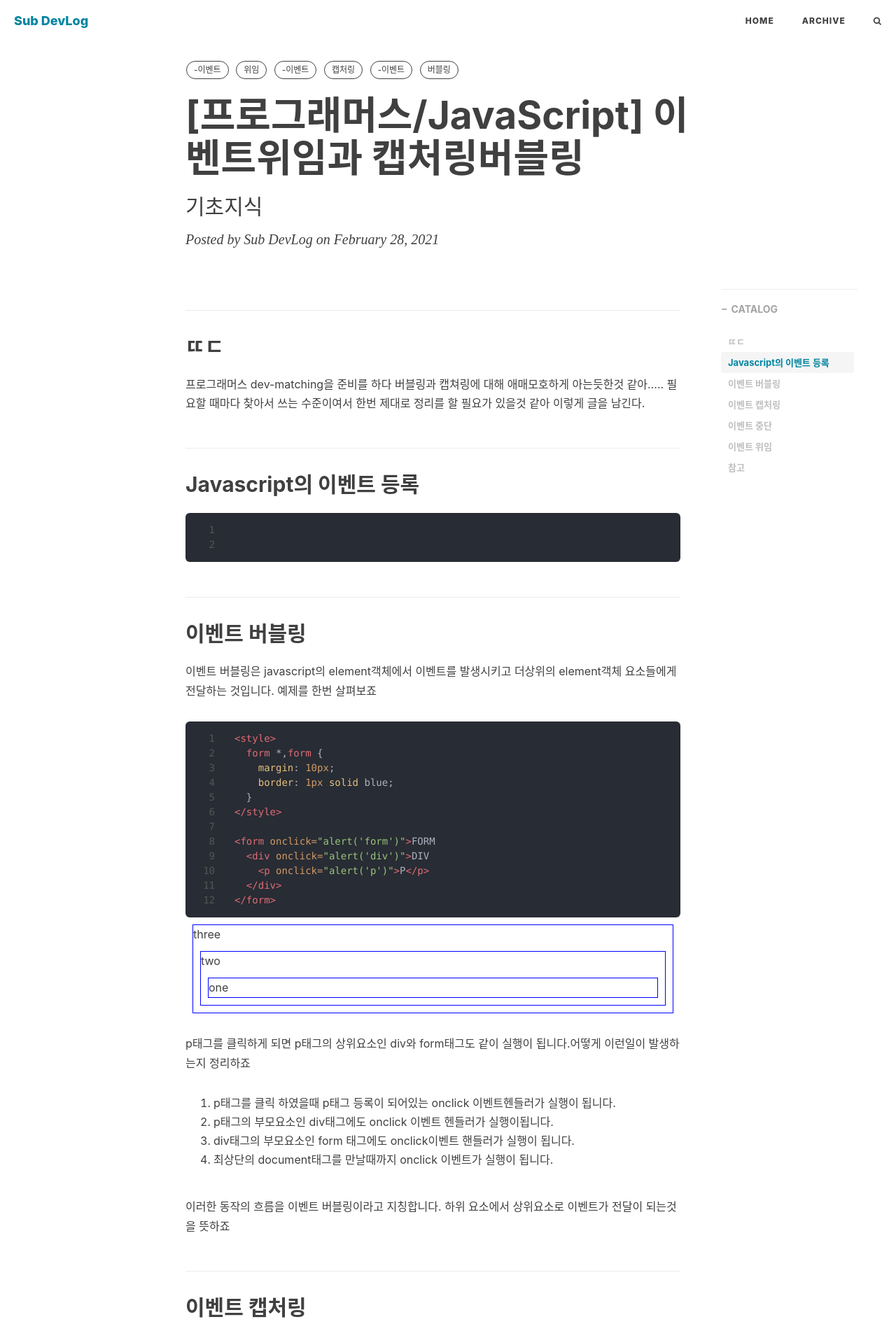
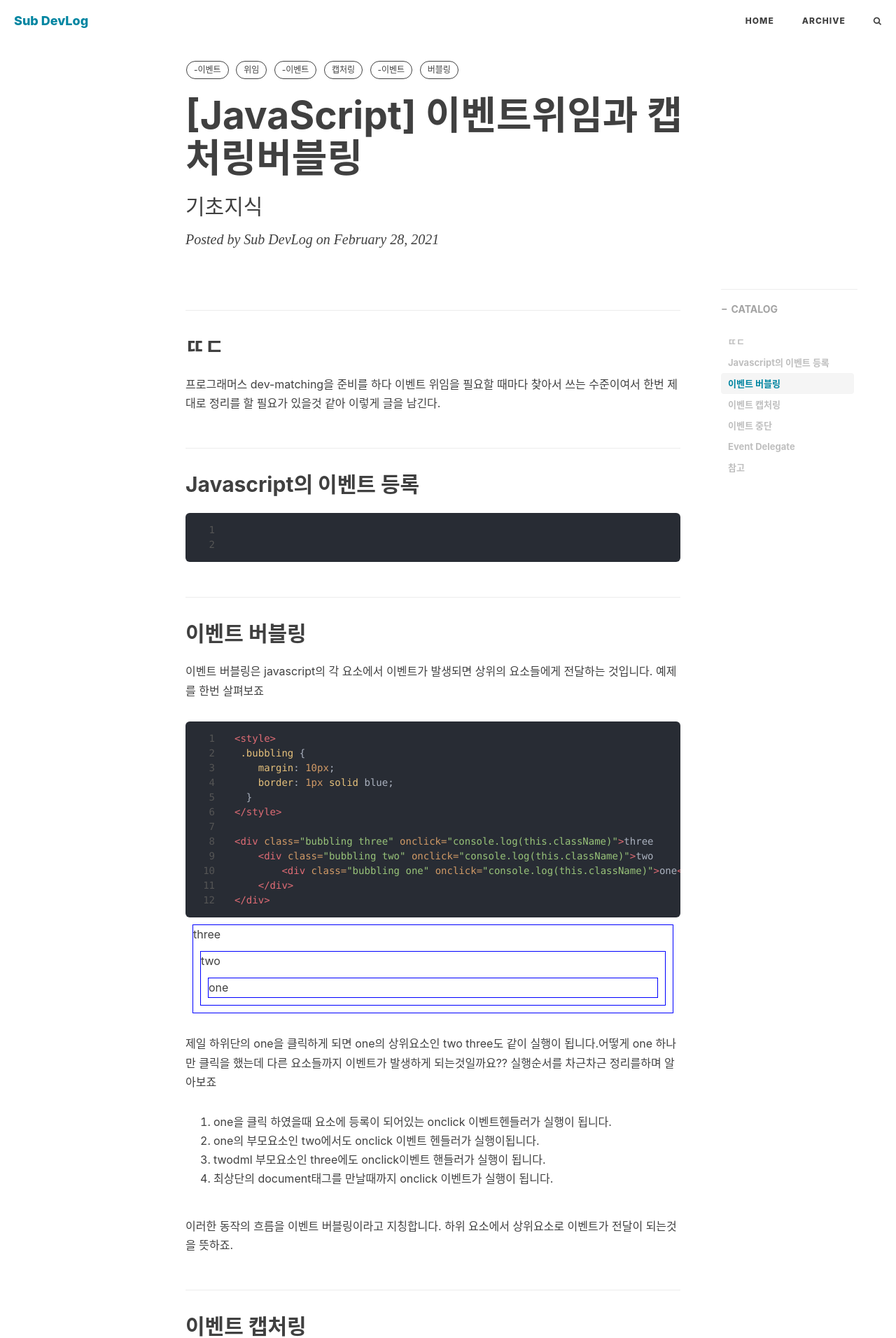
Before and after one commit to lss3070/Room19, a Jekyll site: the page built from _posts/2021-02-28-[Javascript]-delegate&capture&bubbling.md, in a window 1280 px wide. Shown: the top 1912 px of the page at 70% size. Built offline with Jekyll 4.4.1, drawn with Linux system fonts in a browser that asks for light colours; nearby versions of some CDN libraries; library files that are not in the unit come from our copies; comment, search, counter and statistics services are not loaded; some of the changed text lies outside the part shown.

Commit message:
event delegate&capturebubbling update

````diff
--- a/_posts/2021-02-28-[Javascript]-delegate&capture&bubbling.md
+++ b/_posts/2021-02-28-[Javascript]-delegate&capture&bubbling.md
@@ -1,5 +1,5 @@
 ---
-title: "[프로그래머스/JavaScript] 이벤트위임과 캡처링버블링"
+title: "[JavaScript] 이벤트위임과 캡처링버블링"
 subtitle: "기초지식"
 layout: post
 auther: "Hux"
@@ -13,8 +13,7 @@
 
 ㄸㄷ
 ---
-프로그래머스 dev-matching을 준비를 하다 버블링과 캡쳐링에 대해 애매모호하게 아는듯한것 같아.....
-필요할 때마다 찾아서 쓰는 수준이여서 한번 제대로 정리를 할 필요가 있을것 같아 이렇게 글을 남긴다.
+프로그래머스 dev-matching을 준비를 하다 이벤트 위임을 필요할 때마다 찾아서 쓰는 수준이여서 한번 제대로 정리를 할 필요가 있을것 같아 이렇게 글을 남긴다.
 
 
 
@@ -29,22 +28,22 @@
 이벤트 버블링
 -------
 
-이벤트 버블링은 javascript의 element객체에서 이벤트를 발생시키고 더상위의 element객체 요소들에게 전달하는 것입니다.
+이벤트 버블링은 javascript의 각 요소에서 이벤트가 발생되면 상위의 요소들에게 전달하는 것입니다.
 예제를 한번 살펴보죠
 
 ```html
 <style>
-  form *,form {
+ .bubbling {
     margin: 10px;
     border: 1px solid blue;
   }
 </style>
 
-<form onclick="alert('form')">FORM
-  <div onclick="alert('div')">DIV
-    <p onclick="alert('p')">P</p>
-  </div>
-</form>
+<div class="bubbling three" onclick="console.log(this.className)">three
+    <div class="bubbling two" onclick="console.log(this.className)">two
+        <div class="bubbling one" onclick="console.log(this.className)">one</div>
+    </div>
+</div>
 ```
 
 <html>
@@ -55,24 +54,21 @@
   }
 </style>
 
-<div class="bubbling" onclick="alert('three')">three
-    <div class="bubbling" onclick="alert('two')">two
-        <div class="bubbling" onclick="alert('one')">one</div>
+<div class="bubbling three" onclick="console.log(this.className)">three
+    <div class="bubbling two" onclick="console.log(this.className)">two
+        <div class="bubbling one" onclick="console.log(this.className)">one</div>
     </div>
 </div>
 
 </html>
+제일 하위단의 one을 클릭하게 되면 one의 상위요소인 two three도 같이 실행이 됩니다.어떻게 one 하나만 클릭을 했는데 다른 요소들까지 이벤트가 발생하게 되는것일까요?? 실행순서를 차근차근 정리를하며 알아보죠
 
-p태그를 클릭하게 되면 p태그의 상위요소인 div와 form태그도 같이 실행이 됩니다.어떻게 이런일이 발생하는지 정리하죠
-
-1. p태그를 클릭 하였을때 p태그 등록이 되어있는 onclick 이벤트헨들러가 실행이 됩니다.
-2. p태그의 부모요소인 div태그에도 onclick 이벤트 헨들러가 실행이됩니다.
-3. div태그의 부모요소인 form 태그에도 onclick이벤트 핸들러가 실행이 됩니다.
+1. one을 클릭 하였을때 요소에 등록이 되어있는 onclick 이벤트헨들러가 실행이 됩니다.
+2. one의 부모요소인 two에서도 onclick 이벤트 헨들러가 실행이됩니다.
+3. twodml 부모요소인 three에도 onclick이벤트 핸들러가 실행이 됩니다.
 4. 최상단의 document태그를 만날때까지 onclick 이벤트가 실행이 됩니다.
 
-이러한 동작의 흐름을 이벤트 버블링이라고 지칭합니다. 하위 요소에서 상위요소로 이벤트가 전달이 되는것을 뜻하죠
-
-
+이러한 동작의 흐름을 이벤트 버블링이라고 지칭합니다. 하위 요소에서 상위요소로 이벤트가 전달이 되는것을 뜻하죠.
 
 이벤트 캡처링
 ---
@@ -95,9 +91,9 @@
 });
 </script>
 
-<div class="capturing" onclick="alert('three')">three
-    <div class="capturing" onclick="alert('two')">two
-        <div class="capturing" onclick="alert('one')">one</div>
+<div class="capturing three" onclick="alert('three')">three
+    <div class="capturing two" onclick="alert('two')">two
+        <div class="capturing one" onclick="alert('one')">one</div>
     </div>
 </div>
 ```
@@ -112,26 +108,133 @@
   window.addEventListener('DOMContentLoaded', (event) => {
     let capturing = document.getElementsByClassName('capturing');
     for(let element of capturing){
-      element.addEventListener('click', function(e){
-        alert(e.target.innerHTML)
-      },{capture:true})
+      element.addEventListener('click', e=>console.log(element.className)
+      ,{capture:true})
     };
 });
 </script>
 
-<div class="capturing">three
-    <div class="capturing">two
-        <div class="capturing">one</div>
+<div class="capturing three">three
+    <div class="capturing two">two
+        <div class="capturing one">one</div>
     </div>
 </div>
 </html>
 
+이벤트 캡처링은 자동으로 설정되는 버블링과 달리 capture라는 값을 true로 줘야 합니다.
+
+
 이벤트 중단
 ---
 
+vanilla 스크립트로 작업을 하다보면 의도치 않게 버블링이 되는 경우가 많이 있습니다. 이러한 경우를 방지하기 위해 stopPropagation()메서드를 사용합니다, stopPropagation()메서드는 이벤트 버블링이든 캡처링이든 이벤트 헨들러가 작동하는 해당 요소에서만 작동하게끔 하고 다른 요소로 이벤트가 전달되지 않게 합니다.
 
-이벤트 위임
+```html
+<style>
+ .capturing {
+    margin: 10px;
+    border: 1px solid blue;
+  }
+</style>
+<script>
+  window.addEventListener('DOMContentLoaded', (event) => {
+    let stop = document.getElementsByClassName('stop');
+    for(let element of stop){
+      element.addEventListener('click', e=>{
+        console.log(element.className)
+        e.stopPropagation();
+        })
+    };
+});
+</script>
+    <div class="stop two">two
+        <div class="stop one">one</div>
+    </div>
+```
+<html>
+<style>
+ .stop {
+    margin: 10px;
+    border: 1px solid blue;
+  }
+</style>
+<script>
+  window.addEventListener('DOMContentLoaded', (event) => {
+    let stop = document.getElementsByClassName('stop');
+    for(let element of stop){
+      element.addEventListener('click', e=>{
+        console.log(element.className)
+        e.stopPropagation();
+        })
+    };
+});
+</script>
+    <div class="stop two">two
+        <div class="stop one">one</div>
+    </div>
+</html>
+
+
+Event Delegate
 ---
+자 우리는 이벤트 위임에 대해 알아보는 선수작업을 마쳤습니다. 이벤트 버블링과 캡처링을 이용하면 이벤트 위임을 구현할 수 있는데요
+
+
+먼저 간단한 예제를 살펴보자
+
+
+```html
+<body>
+  <table>
+    <tr>
+      <td>one</td>
+      <td>two</td>
+      <td>three</td>
+    </tr>
+    <tr>
+      <td>four</td>
+      <td>five</td>
+      <td>six</td>
+    </tr>
+    <tr>
+      <td>siven</td>
+      <td>eight</td>
+      <td>nine</td>
+    </tr>
+  </table>
+</body>
+```
+<html>
+<script>
+  let table = document.getElementById('table');
+  table.onclick=function(e){
+    let target = e.target;
+    if(target.tagname!='TD') return;
+
+    console.log(target.innerHTML);
+  }
+
+</script>
+<body>
+  <table id="table">
+    <tr>
+      <td>one</td>
+      <td>two</td>
+      <td>three</td>
+    </tr>
+    <tr>
+      <td>four</td>
+      <td>five</td>
+      <td>six</td>
+    </tr>
+    <tr>
+      <td>siven</td>
+      <td>eight</td>
+      <td>nine</td>
+    </tr>
+  </table>
+</body>
+</html>
 
 
 
````
